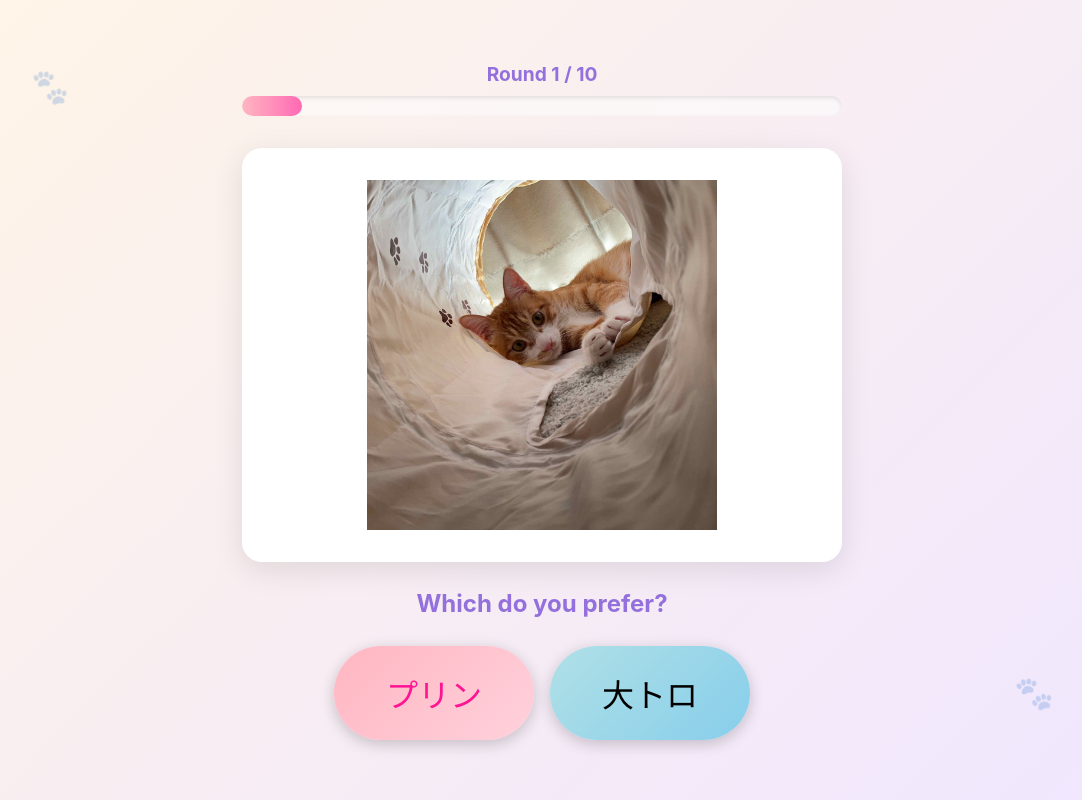
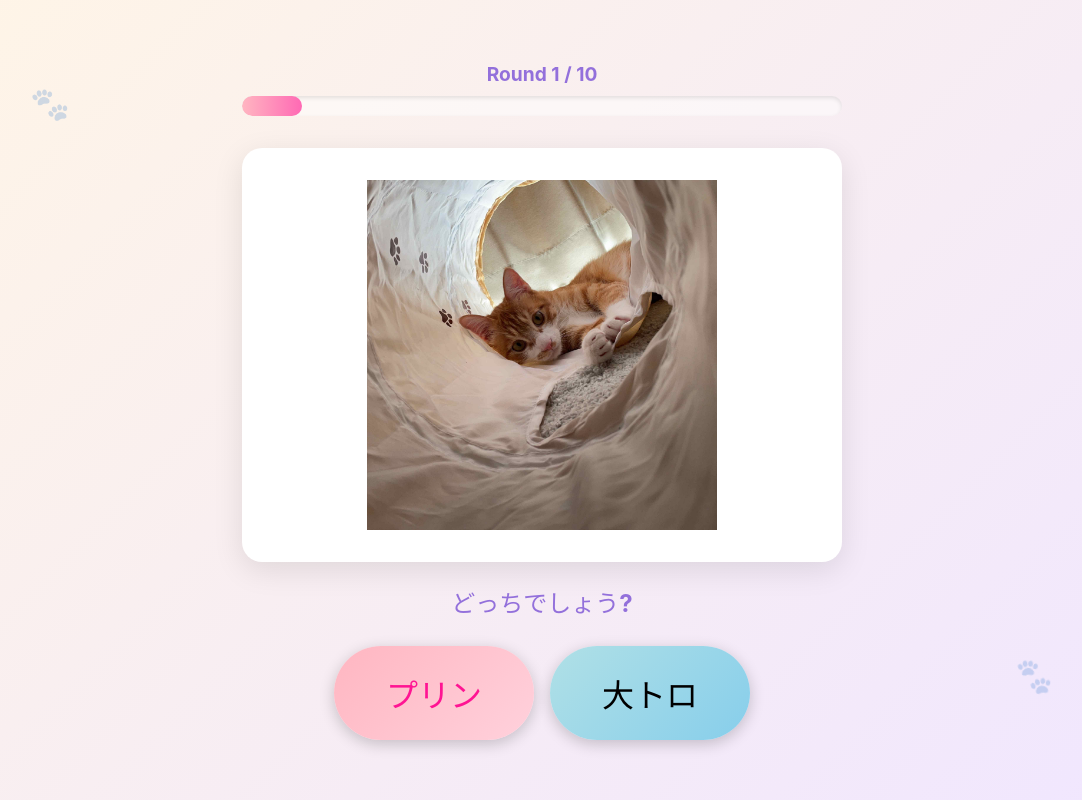
Before and after one commit to hirobekeita/Quiz_PuriToro, a React (Vite) app: page /game in a window 1280 px wide. Shown: the whole page, without its empty margins (98-1180 px from the left). Built offline with nearby package versions, Linux system fonts and the light colour scheme.

Commit message:
Update GameScreen.tsx

```diff
--- a/src/screens/GameScreen.tsx
+++ b/src/screens/GameScreen.tsx
@@ -75,7 +75,7 @@ const GameScreen = () => {
         </div>
 
         <div className="question-text">
-          Which do you prefer?
+          どっちでしょう?
         </div>
 
         <div className="button-container">
```
